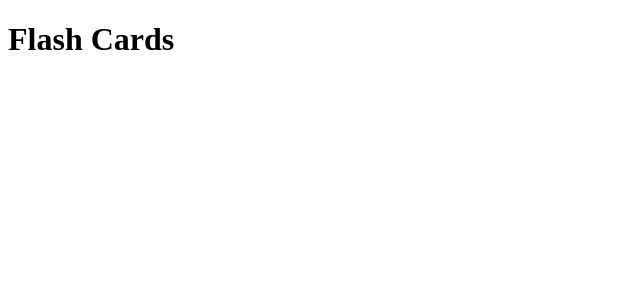
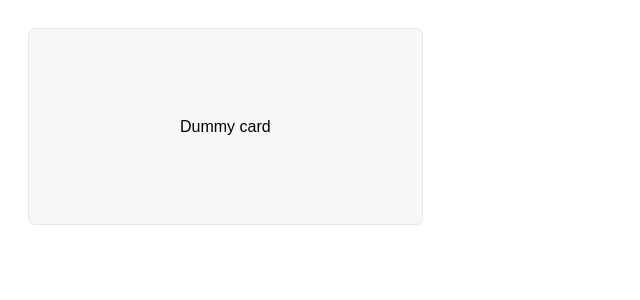
Before and after one commit to Rudransh-Singh-Athwal/Flash-Cards, a React (Vite) app: page / in a window 1280 px wide. Shown: the top 300 px of the page, without its empty margins (0-640 px from the left). Built offline with nearby package versions, Linux system fonts and the light colour scheme.

Commit message:
added a dummy flash card

```diff
--- a/src/App.jsx
+++ b/src/App.jsx
@@ -1,7 +1,15 @@
 export default function App() {
   return (
-    <div>
-      <h1>Flash Cards</h1>
+    <div className="App">
+      <FlashCards />
     </div>
   );
 }
+
+function FlashCards() {
+  return (
+    <div className="flashcards">
+      <div>Dummy card</div>
+    </div>
+  );
+}
--- a/src/index.css
+++ b/src/index.css
@@ -0,0 +1,27 @@
+* {
+  box-sizing: border-box;
+}
+
+body {
+  font-family: sans-serif;
+  padding: 20px;
+}
+
+.flashcards {
+  display: grid;
+  grid-template-columns: 1fr 1fr 1fr;
+  gap: 20px;
+}
+
+.flashcards div {
+  border: 1px solid #e7e7e7;
+  background-color: #f7f7f7;
+  border-radius: 7px;
+  aspect-ratio: 2 / 1;
+  display: flex;
+  align-items: center;
+  justify-content: center;
+  text-align: center;
+  padding: 20px;
+  cursor: pointer;
+}
```
